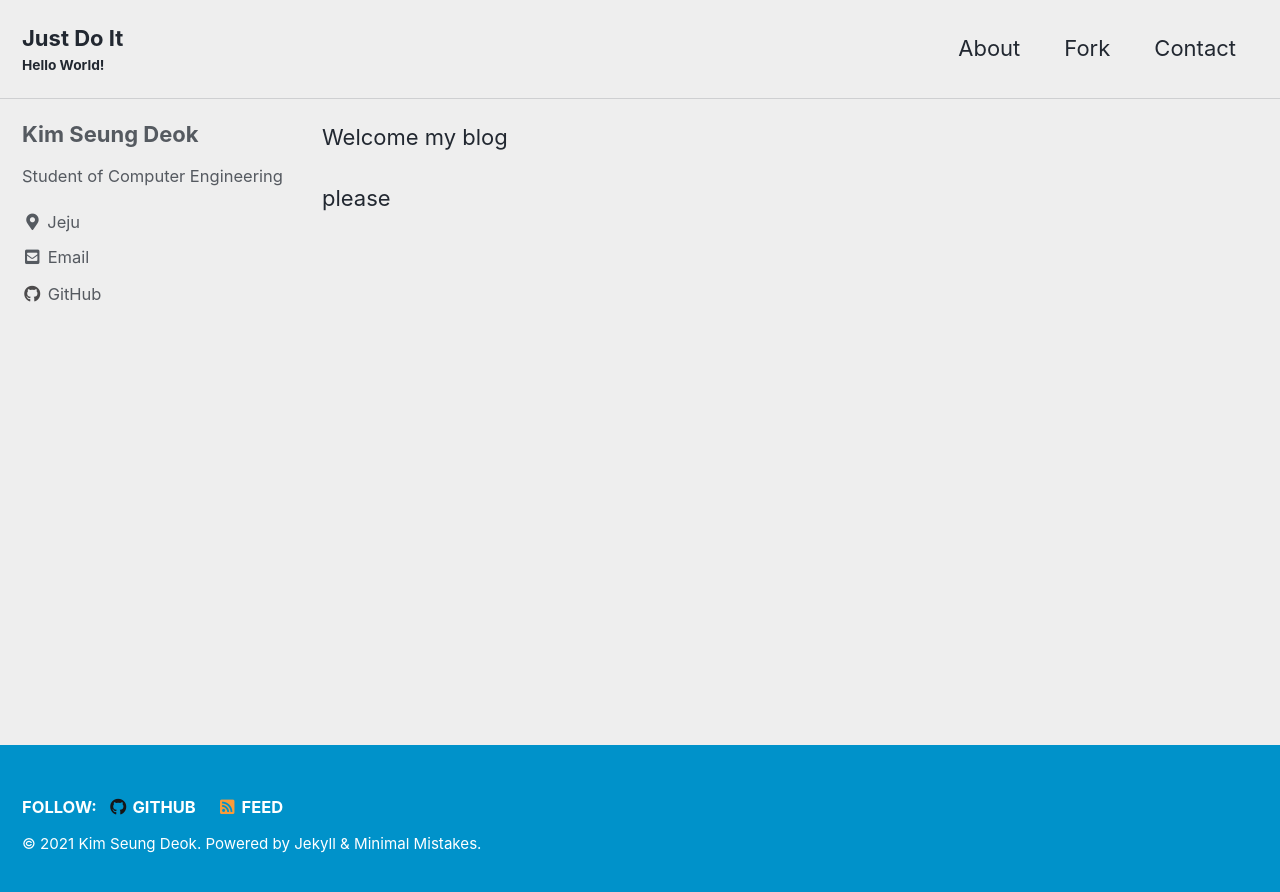
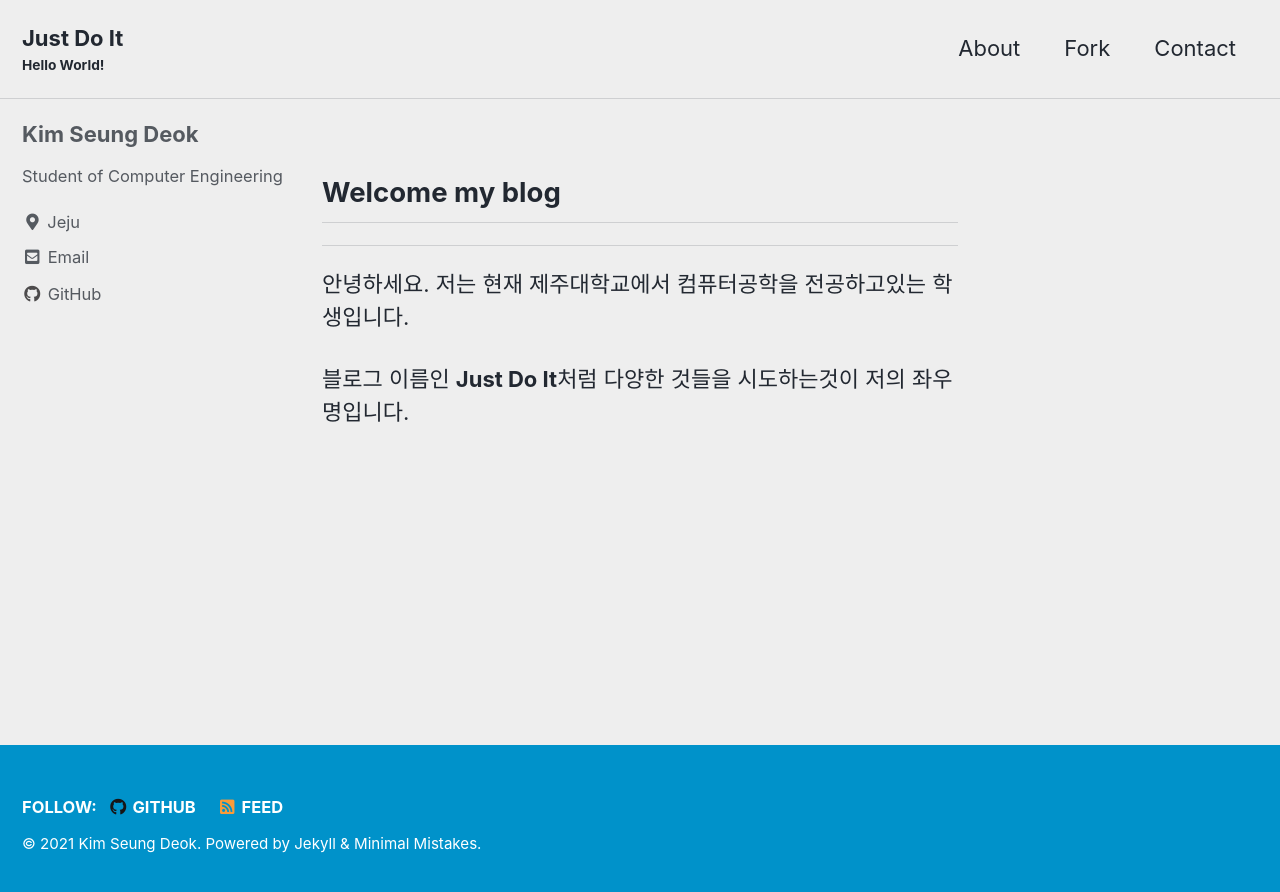
Before and after one commit to kimseungdeok/my-blog, a Jekyll site: the page built from index.html, in a window 1280 px wide. Shown: the top 892 px of the page. Built offline with Jekyll 4.4.1, drawn with Linux system fonts in a browser that asks for light colours; cached includes are drawn as plain includes; the list of posts is cut into pages by our own code.

Commit message:
imdex 수정

```diff
--- a/index.html
+++ b/index.html
@@ -3,5 +3,7 @@ layout: single
 author_profile: true
 ---
 
-<p>Welcome my blog</p>
-<p>please </p>
+<h2>Welcome my blog</h2>
+<hr>
+<p>안녕하세요. 저는 현재 제주대학교에서 컴퓨터공학을 전공하고있는 학생입니다. </p>
+<p>블로그 이름인 <b>Just Do It</b>처럼 다양한 것들을 시도하는것이 저의 좌우명입니다.</p>
```
